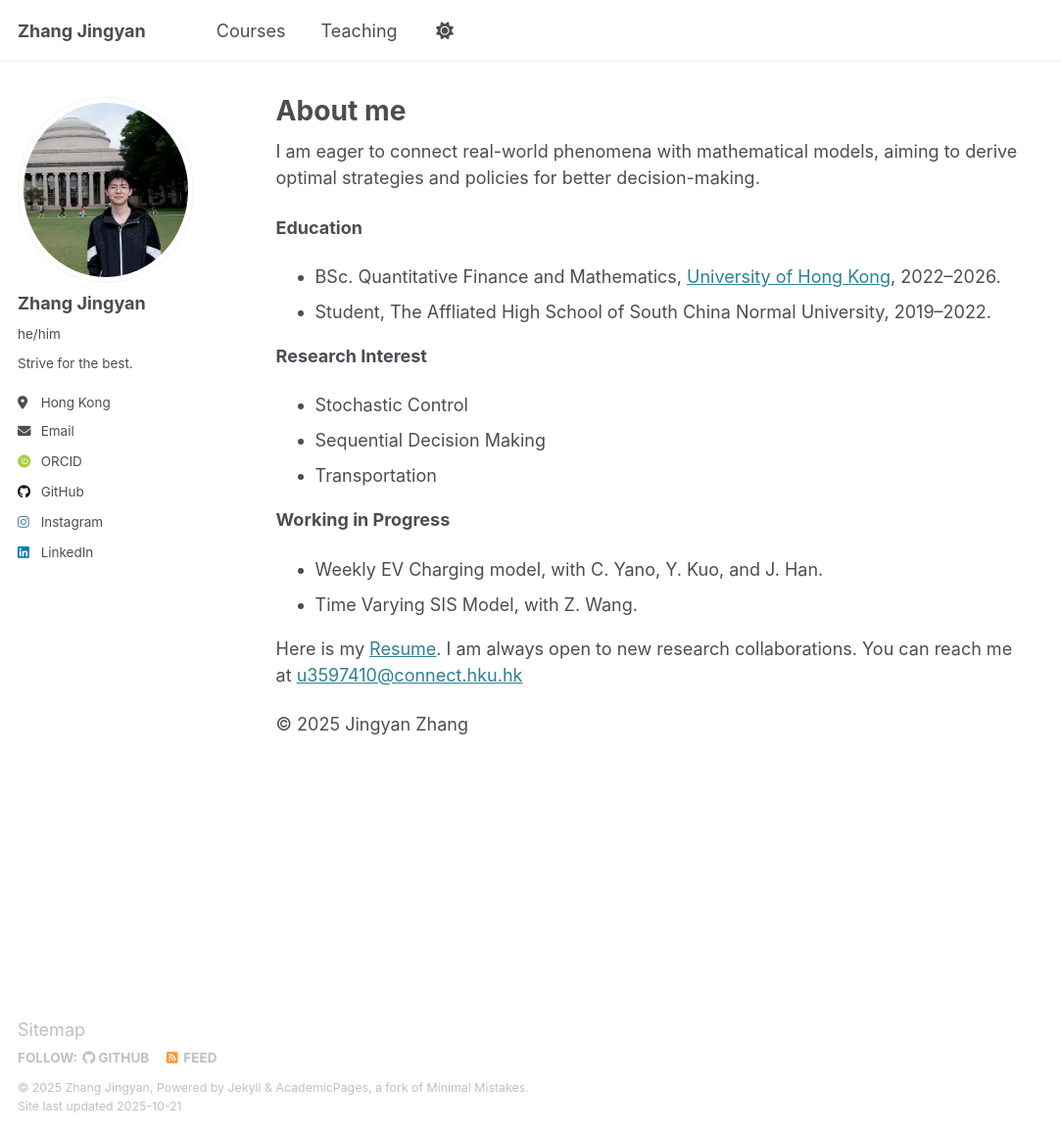
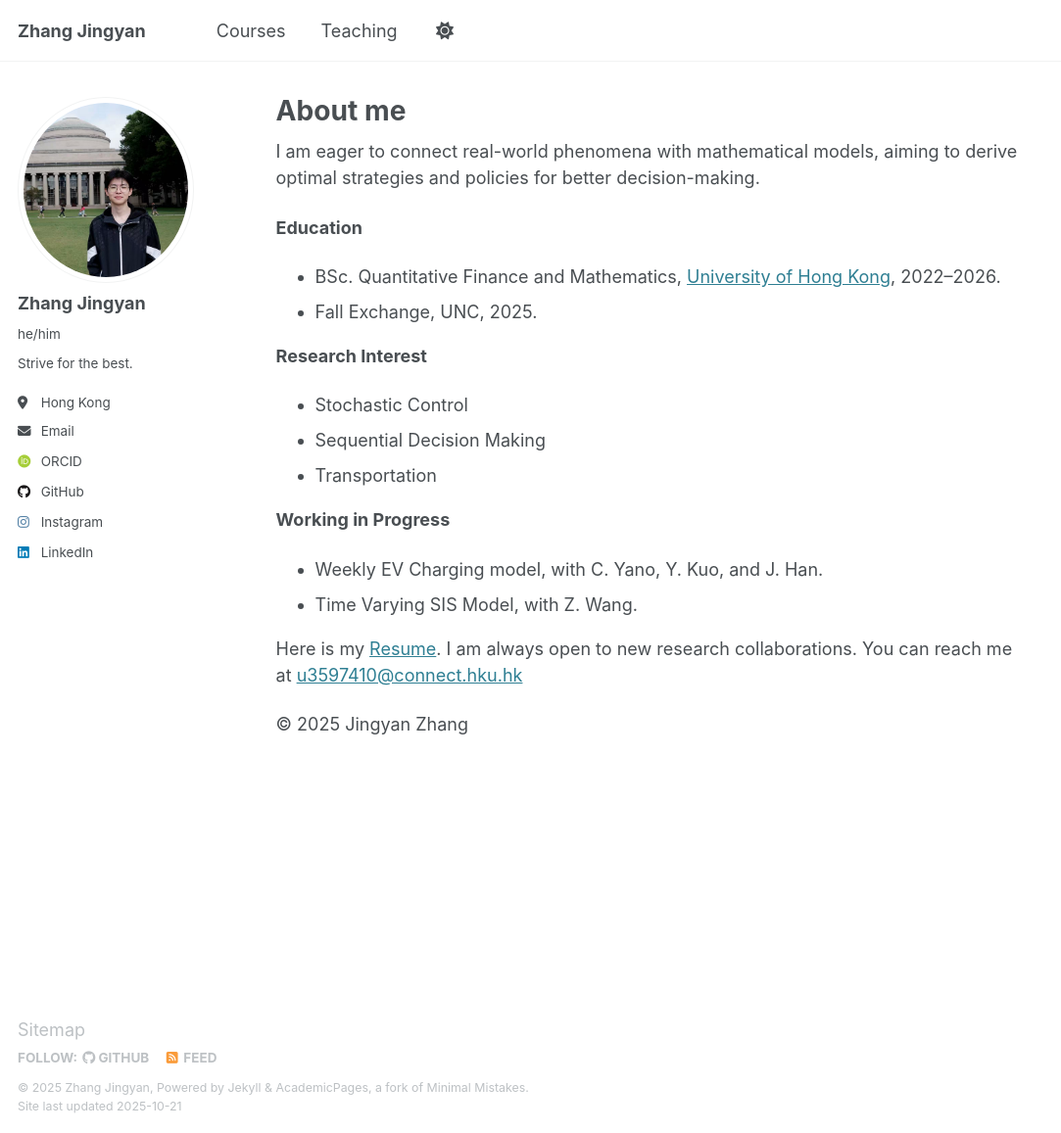
Before and after one commit to zjy-Felix/Felix, a Jekyll site: the page built from _pages/about.md, in a window 1280 px wide and 1157 px high. Shown: the whole window at 98% size, without its empty margins (0-1083 px from the left). Built offline with Jekyll 4.4.1, drawn with Linux system fonts in a browser that asks for light colours; some web fonts are replaced.

Commit message:
Update about.md

```diff
--- a/_pages/about.md
+++ b/_pages/about.md
@@ -11,7 +11,7 @@ I am eager to connect real-world phenomena with mathematical models, aiming to d
 
 **Education**
 - BSc. Quantitative Finance and Mathematics, [University of Hong Kong](https://www.hku.hk/), 2022--2026.
-- Student, The Affliated High School of South China Normal University, 2019--2022.
+- Fall Exchange, UNC, 2025.
 
 **Research Interest**
 - Stochastic Control
```
